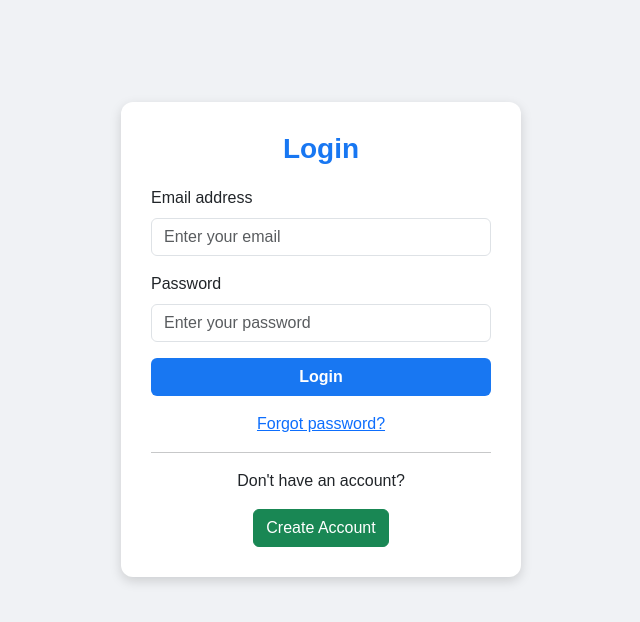
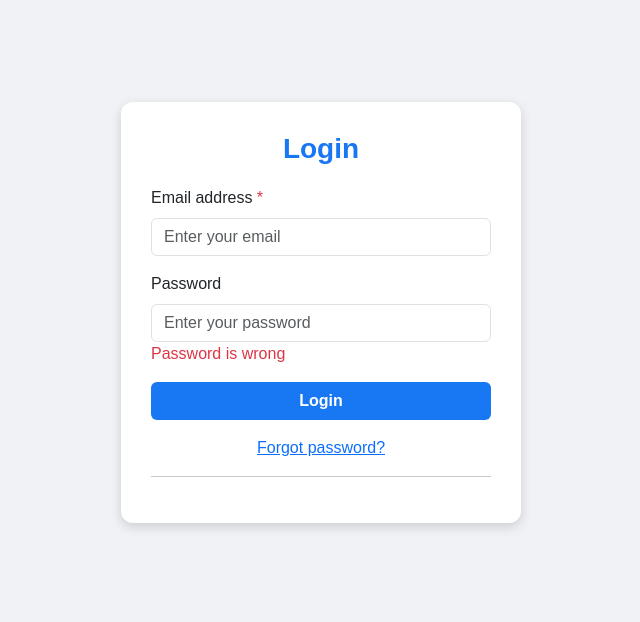
Before and after one commit to prarona06/fb_login_page_validation, a PHP site: page /index.php?password=empty in a window 1280 px wide. Shown: the top 622 px of the page, without its empty margins (319-959 px from the left). Run offline with PHP 8.4, Linux system fonts and the light colour scheme.

Commit message:
add some conditions

```diff
--- a/index.php
+++ b/index.php
@@ -17,13 +17,29 @@
         <h3>Login</h3>
         <form action ="./core/sign_up_core.php" method = "post">
             <div class="mb-3">
-                <label for="email" class="form-label">Email address</label>
-                <input type="email"  name ="email" class="form-control" id="email" placeholder="Enter your email">
+                <label for="email" class="form-label">Email address <span class="text-danger">*</span></label>
+                <input type="email"  name ="email" class="form-control <?php  if (isset ($_REQUEST ['email']) && $_REQUEST ['email'] == 'empty') { echo 'is-invalid';} ?>" id="email" placeholder="Enter your email">
+
+
+                <?php
+                if (isset ($_REQUEST['email']) && $_REQUEST ['email'] = 'empty') {
+                      echo '<p class="text-danger">Email is Required!</p>';
+                }
+                ?>
 
             </div>
             <div class="mb-3">
                 <label for="password" class="form-label">Password</label>
                 <input type="password" name ="password" class="form-control" id="password" placeholder="Enter your password">
+           <?php
+           if(isset($_REQUEST ['password']) && $_REQUEST['password'] = 'wrong'){
+            echo'<p class="text-danger">Password is wrong</p>';
+           }else if((isset($_REQUEST ['password']) && $_REQUEST['password'] = 'short'))
+   echo'<p class="text-danger">Password is too short</p>';
+
+
+           ?>
+
             </div>
             <div class="d-grid mb-3">
                 <button type="submit" class="btn btn-login">Login</button>
@@ -33,10 +49,7 @@
             </div>
         </form>
         <hr>
-        <div class="text-center">
-            <p>Don't have an account?</p>
-            <a href="#" class="btn btn-success">Create Account</a>
-        </div>
+
     </div>
 
 
```
Also changed, not shown: core/sign_up_core.php (+35 -18 lines).
